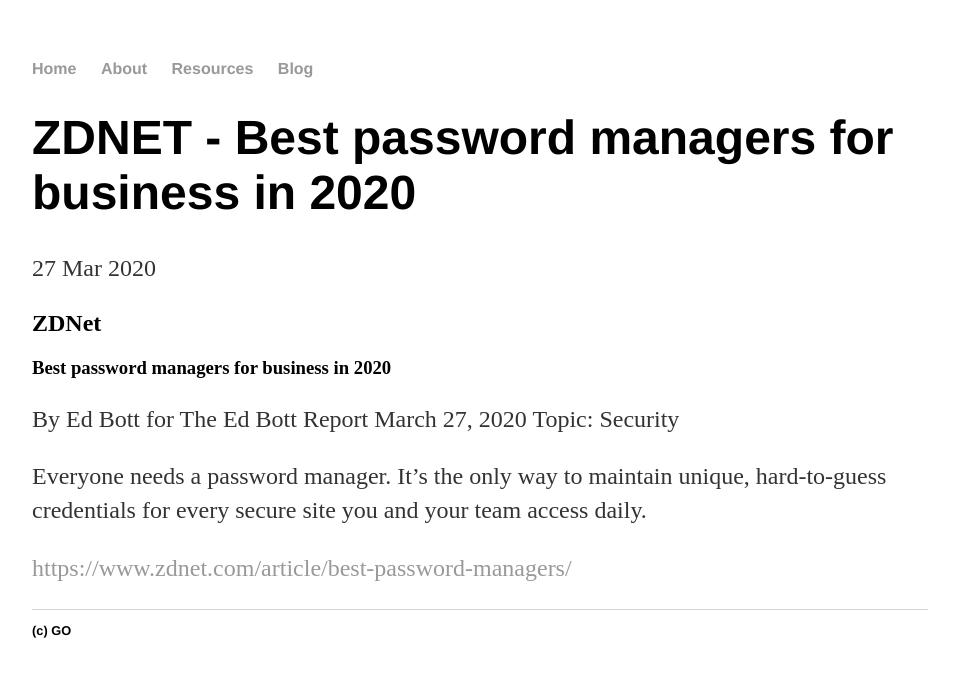
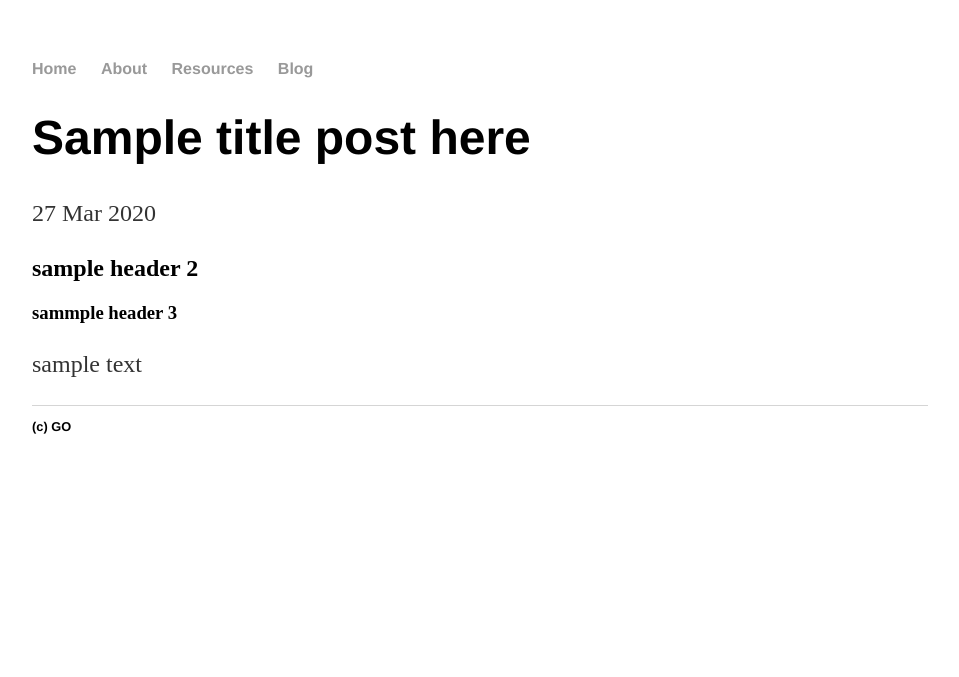
Before and after one commit to go12/go12.github.io, a Jekyll site: the page built from _posts/2020-03-27-zdnet-best-password-managers-for-business.md, in a window 1280 px wide. Shown: the top 677 px of the page, without its empty margins (160-1119 px from the left). Built offline with Jekyll 4.4.1, drawn with Linux system fonts in a browser that asks for light colours.

Commit message:
Update 2020-03-27-zdnet-best-password-managers-for-business.md

```diff
--- a/_posts/2020-03-27-zdnet-best-password-managers-for-business.md
+++ b/_posts/2020-03-27-zdnet-best-password-managers-for-business.md
@@ -1,17 +1,11 @@
 ---
 layout: post
-title: ZDNET - Best password managers for business in 2020
+title: Sample title post here
 categories: [company]
 tags: [reviews]
 date: 2020-03-27
 ---
 
-## ZDNet
-### Best password managers for business in 2020
-By Ed Bott for The Ed Bott Report
-March 27, 2020
-Topic: Security
-
-Everyone needs a password manager. It's the only way to maintain unique, hard-to-guess credentials for every secure site you and your team access daily.
-
-[https://www.zdnet.com/article/best-password-managers/](https://www.zdnet.com/article/best-password-managers/)
+## sample header 2
+### sammple header 3
+sample text
```
